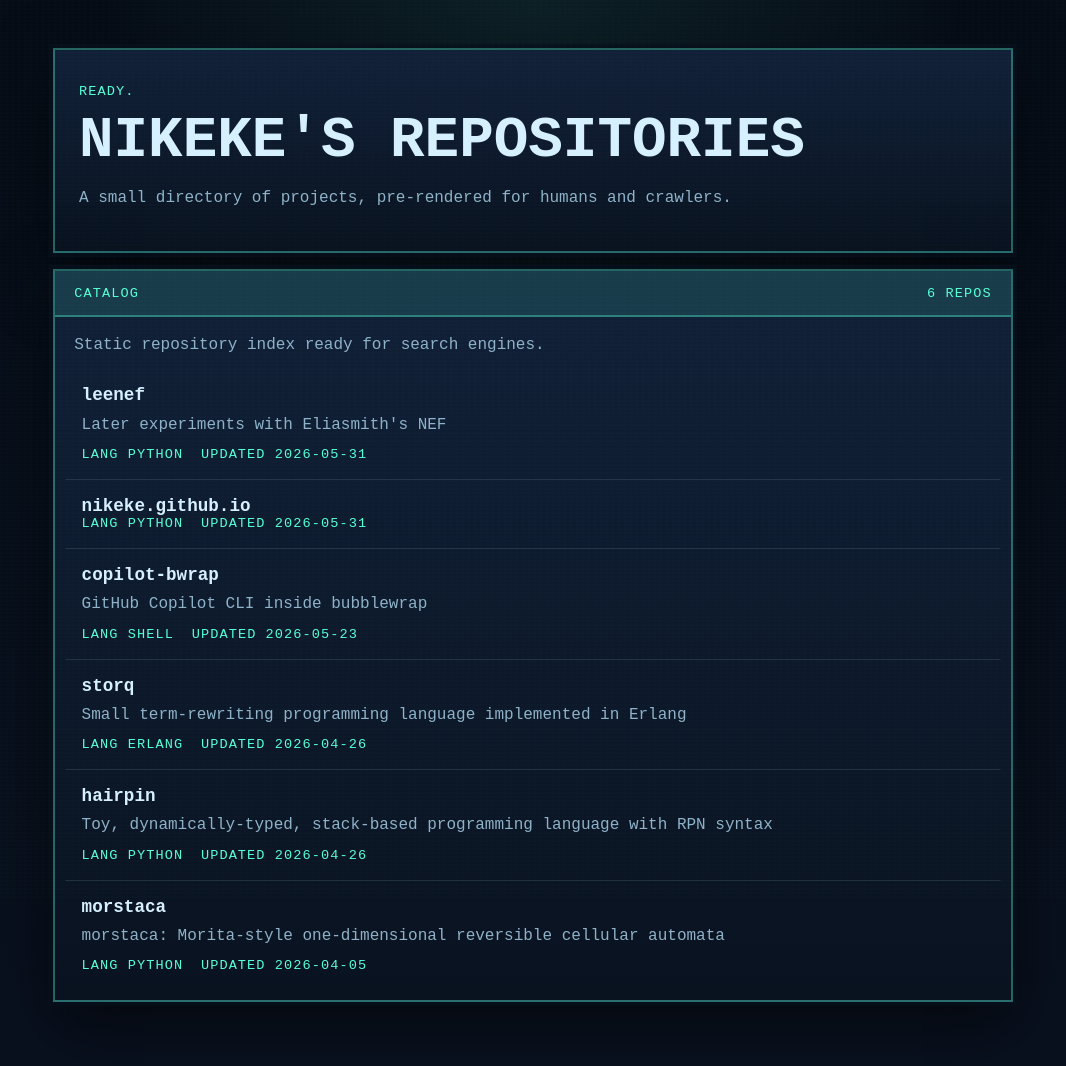
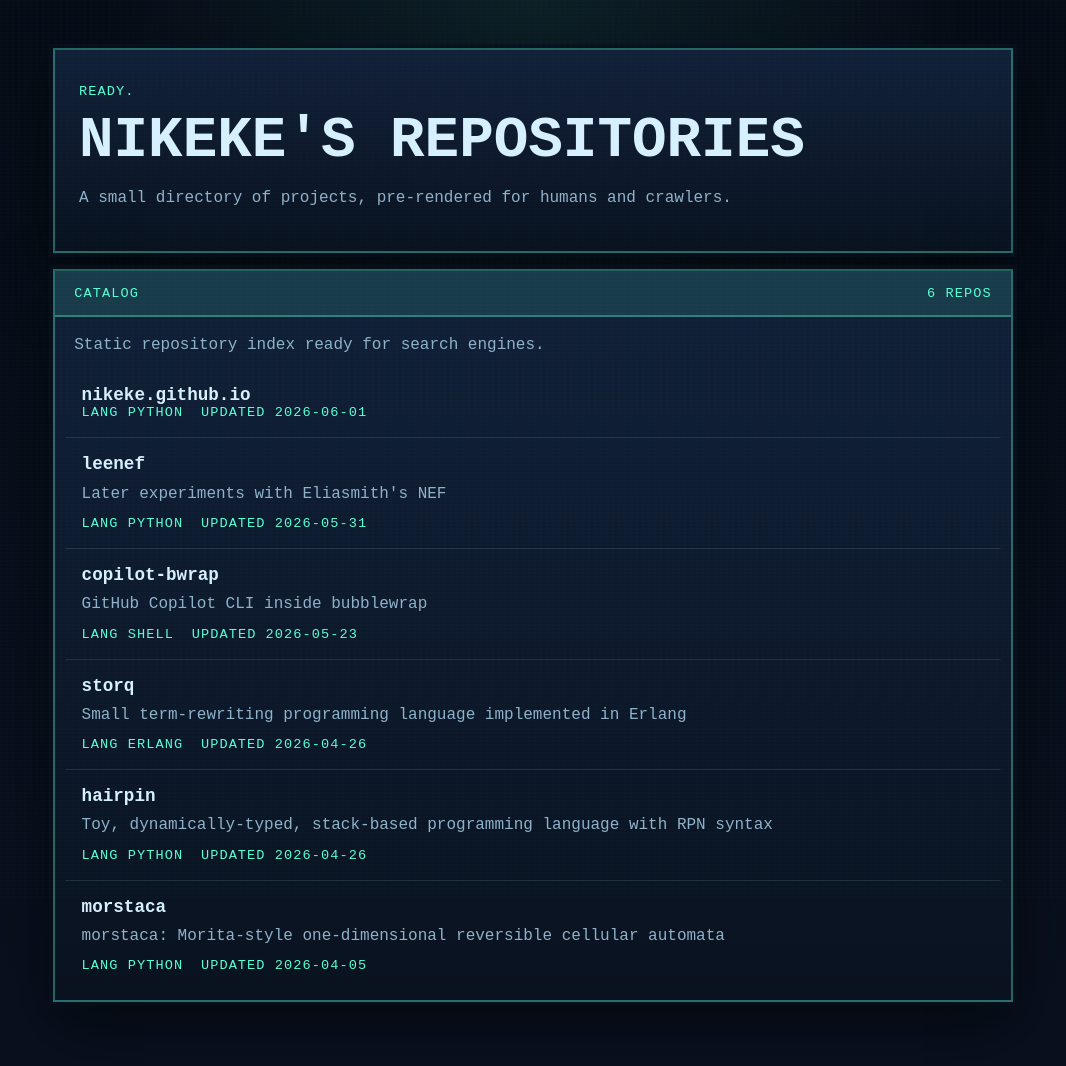
Before and after one commit to nikeke/nikeke.github.io, a Jekyll site: the page built from index.html, in a window 1280 px wide. Shown: the whole page, without its empty margins (107-1173 px from the left). Built offline with Jekyll 4.4.1, drawn with Linux system fonts in a browser that asks for light colours; part of the change alters nothing that is shown.

Commit message:
chore: refresh repository list [skip ci]

```diff
--- a/_data/repositories.yml
+++ b/_data/repositories.yml
@@ -1,3 +1,10 @@
+- name: nikeke.github.io
+  html_url: "https://github.com/nikeke/nikeke.github.io"
+  description: ""
+  language: Python
+  fork: false
+  archived: false
+  pushed_at: "2026-06-01T04:36:13Z"
 - name: leenef
   html_url: "https://github.com/nikeke/leenef"
   description: "Later experiments with Eliasmith's NEF"
@@ -5,13 +12,6 @@
   fork: false
   archived: false
   pushed_at: "2026-05-31T18:50:51Z"
-- name: nikeke.github.io
-  html_url: "https://github.com/nikeke/nikeke.github.io"
-  description: ""
-  language: Python
-  fork: false
-  archived: false
-  pushed_at: "2026-05-31T04:33:33Z"
 - name: copilot-bwrap
   html_url: "https://github.com/nikeke/copilot-bwrap"
   description: GitHub Copilot CLI inside bubblewrap
```
